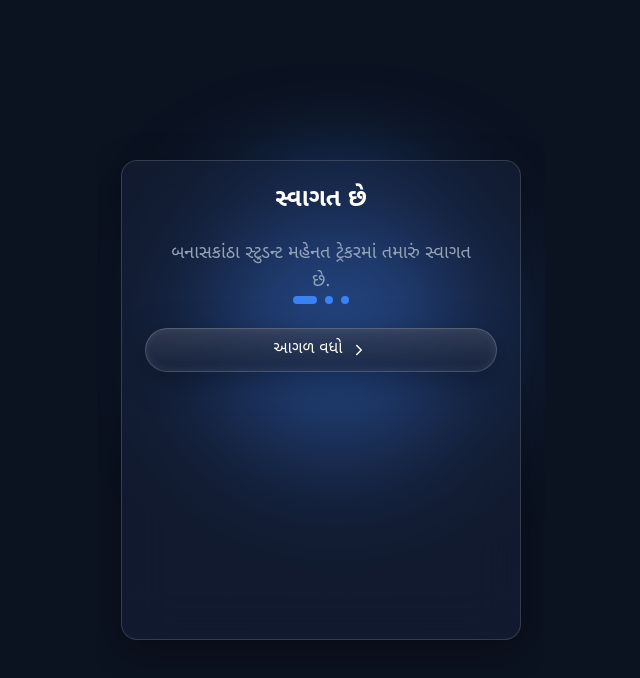
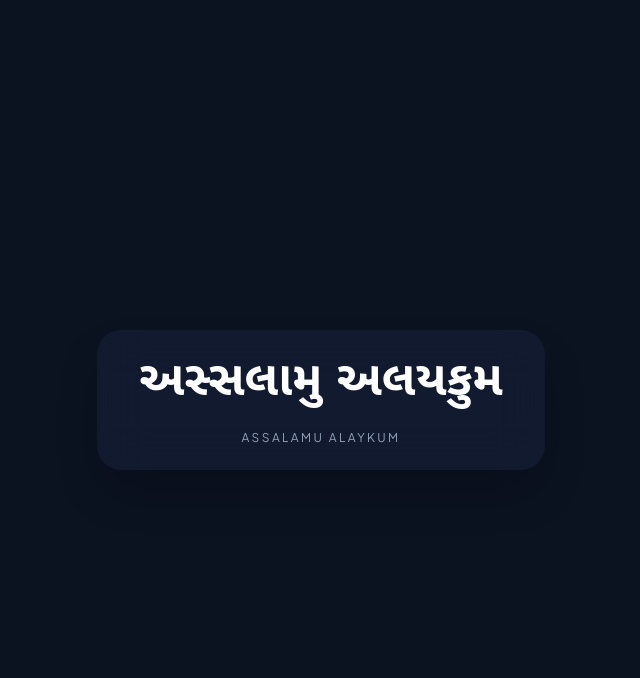
Before and after one commit to Ahmadnedariya786/banaskantha-mehnat-tracker, a React (Vite) app: page / in a window 1280 px wide. Shown: the top 678 px of the page, without its empty margins (319-959 px from the left). Built offline with nearby package versions, Linux system fonts and the light colour scheme; no server answers; the database is empty; a web font is replaced by a local one.

Commit message:
fix: greeting exactly once and proper layout

```diff
--- a/src/App.tsx
+++ b/src/App.tsx
@@ -17,13 +17,19 @@ import { Gallery } from './pages/Gallery';
 
 function App() {
   const { hasCompletedOnboarding, loadData } = useAppStore();
-  const [showGreeting, setShowGreeting] = useState(true);
+  const [showGreeting, setShowGreeting] = useState(() => !sessionStorage.getItem('greeted'));
 
   useEffect(() => {
     loadData();
-    const t = setTimeout(() => setShowGreeting(false), 2000);
-    return () => clearTimeout(t);
   }, [loadData]);
+
+  useEffect(() => {
+    if (!sessionStorage.getItem('greeted')) {
+      sessionStorage.setItem('greeted', 'true');
+      const t = setTimeout(() => setShowGreeting(false), 2000);
+      return () => clearTimeout(t);
+    }
+  }, []);
 
   return (
     <>
@@ -35,9 +41,9 @@ function App() {
             transition={{ duration: 0.5 }}
             className="fixed inset-0 z-[9999] flex items-center justify-center bg-bg pointer-events-none"
           >
-            <div className="glass-panel p-8 rounded-3xl flex flex-col items-center justify-center shadow-2xl backdrop-blur-xl">
-              <h1 className="text-4xl sm:text-5xl font-bold font-gujarati text-txt mb-2">અસ્સલામુ અલયકુમ</h1>
-              <p className="text-sm sm:text-base font-bold tracking-[0.2em] text-sub uppercase font-num">Assalamu Alaykum</p>
+            <div className="glass-panel w-[86%] max-w-md mx-auto rounded-3xl p-6 text-center shadow-2xl backdrop-blur-xl flex flex-col items-center justify-center">
+              <h1 className="font-bold font-gujarati text-txt mb-2 text-center leading-tight text-balance" style={{ fontSize: 'clamp(1.6rem, 7vw, 3rem)' }}>અસ્સલામુ અલયકુમ</h1>
+              <span className="block text-center text-xs tracking-[0.2em] text-sub uppercase font-num mt-2">ASSALAMU ALAYKUM</span>
             </div>
           </motion.div>
         )}
```
